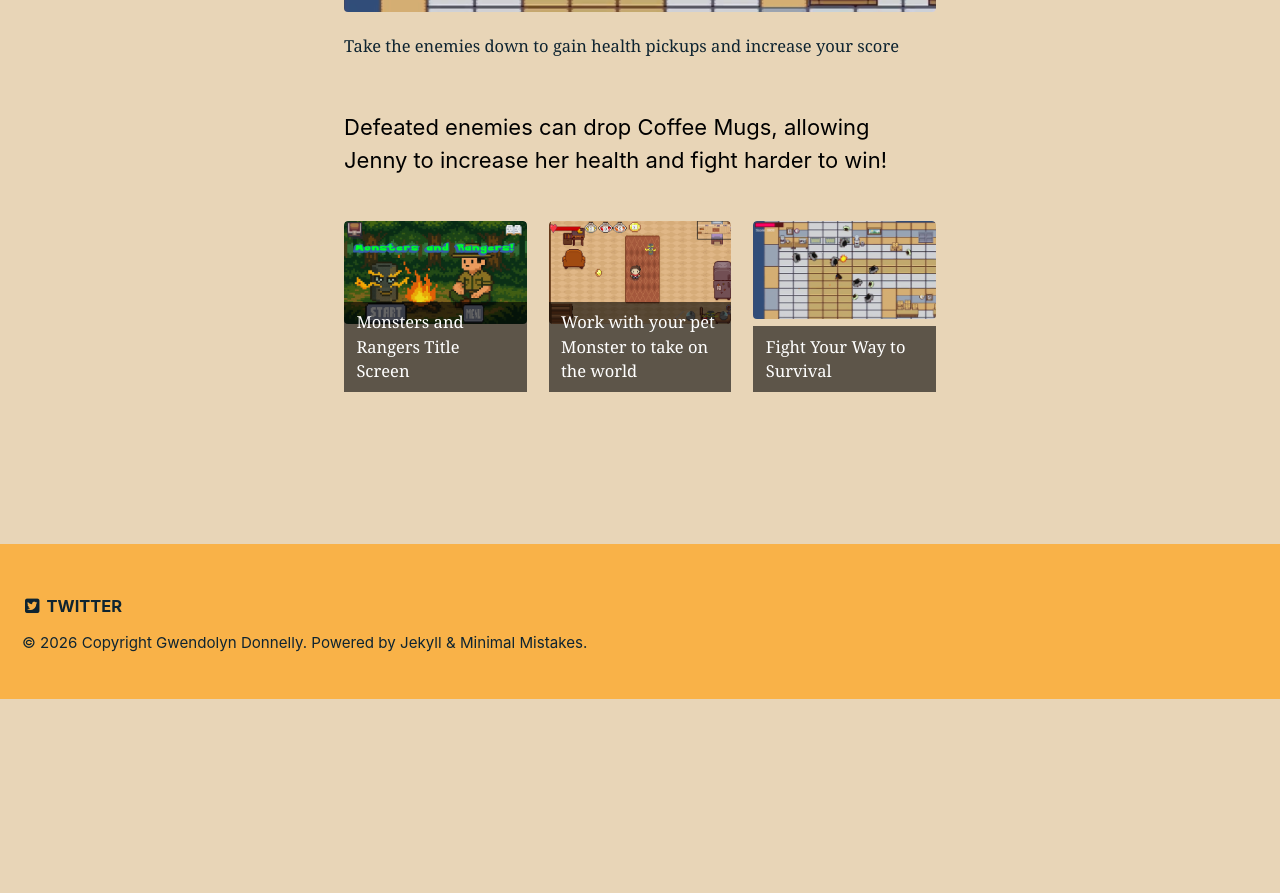
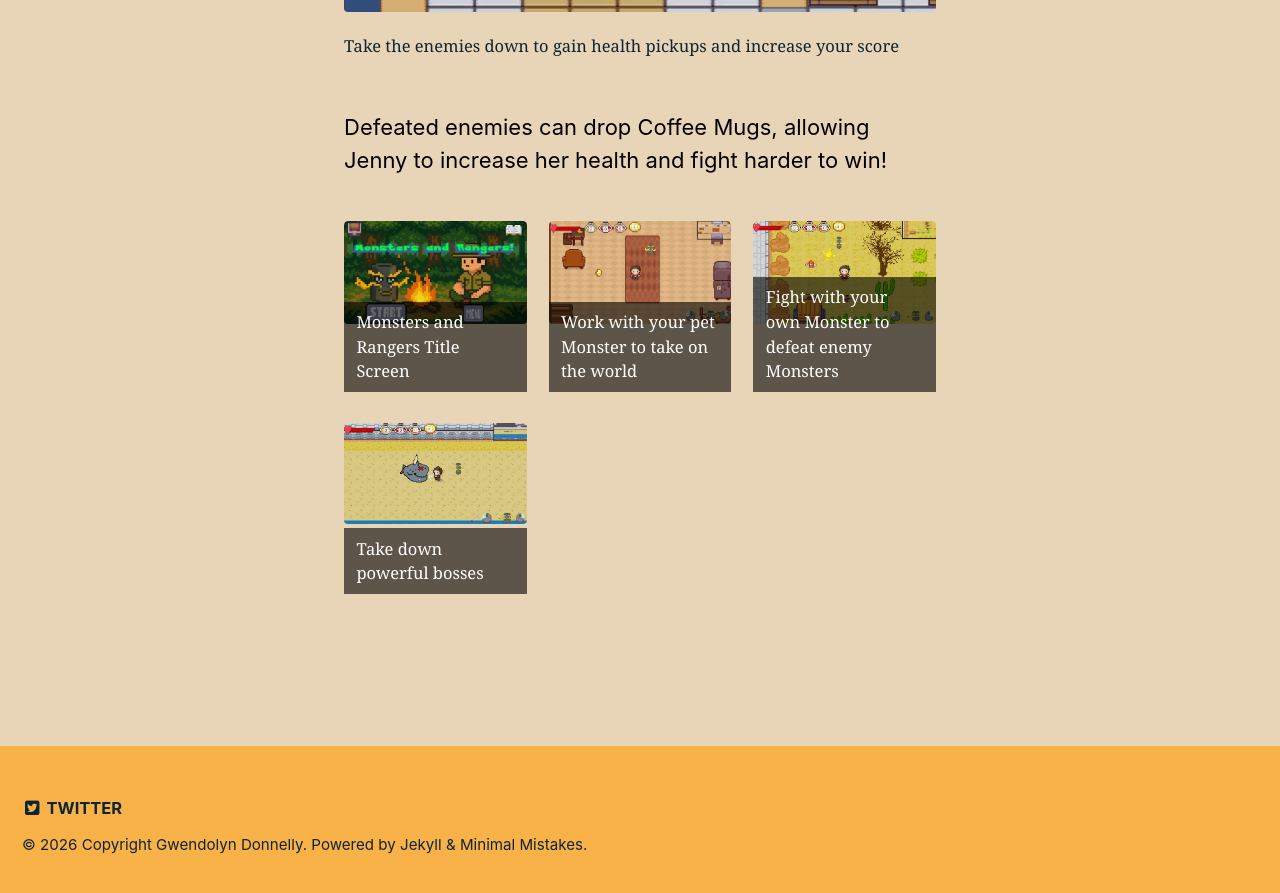
Before and after one commit to Orange-Piccolo/Orange-Piccolo.github.io, a Jekyll site: the page built from _pages/monsters-and-rangers.md, in a window 1280 px wide and 900 px high, scrolled down 2124 px. Shown: the top 893 px of the window. Built offline with Jekyll 4.4.1, drawn with Linux system fonts in a browser that asks for light colours; before the commit the page ends 2822 px from its top, so only the background shows below that.

Commit message:
Update images for monster combat section
Replaced existing combat image with new images featuring different monster battles.

```diff
--- a/_pages/monsters-and-rangers.md
+++ b/_pages/monsters-and-rangers.md
@@ -19,11 +19,16 @@ gallery_MAR:
     alt: "Work with your pet Monster to take on the world"
     title: "Work with your pet Monster to take on the world"
     caption: "Work with your pet Monster to take on the world"
-  - url: /assets/BDATO_Combat_2.png
-    image_path: /assets/BDATO_Combat_2.png
-    alt: "Fight Your Way to Survival"
-    title: "Fight Your Way to Survival"
-    caption: "Fight Your Way to Survival"
+  - url: /assets/images/MAR_3.png
+    image_path: /assets/images/MAR_3.png
+    alt: "Fight with your own Monster to defeat enemy Monsters"
+    title: "Fight with your own Monster to defeat enemy Monsters"
+    caption: "Fight with your own Monster to defeat enemy Monsters"
+  - url: /assets/MAR_2.png
+    image_path: /assets/MAR_2.png
+    alt: "Take down powerful bosses"
+    title: "Take down powerful bosses"
+    caption: "Take down powerful bosses"
 ---
 # **BAD DAY AT THE OFFICE**
 ## A horde survival game where the player must face off against randomly spawning enemies
```
